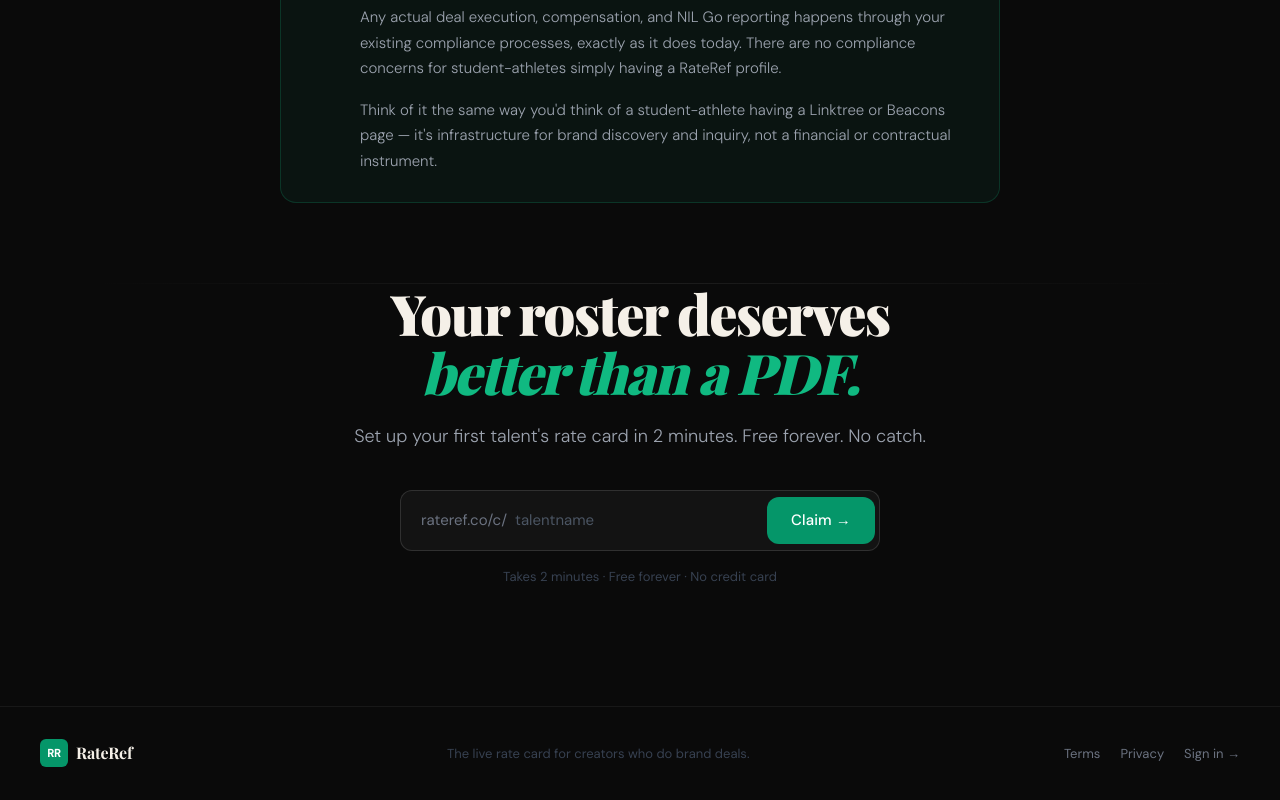
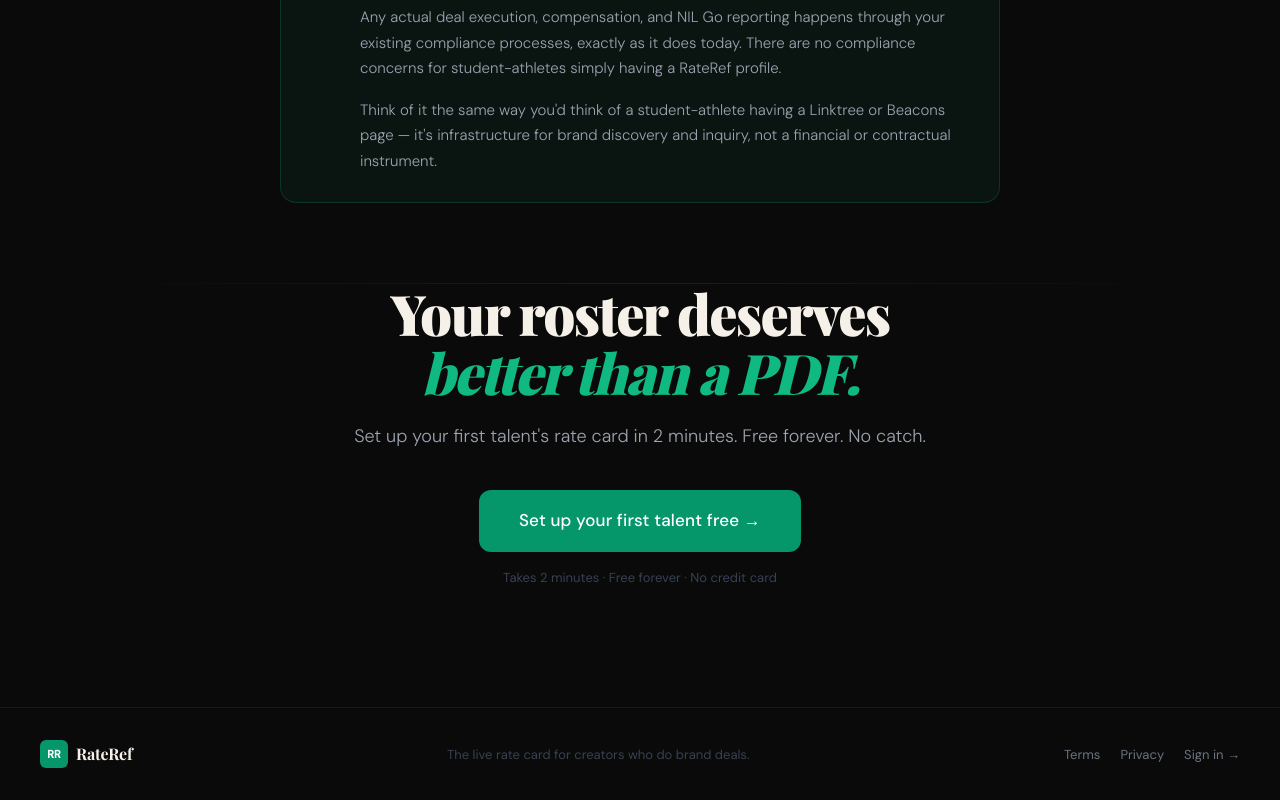
Before and after one commit to boilereup2230/rateref-main, a Next.js app: page /for-agencies in a window 1280 px wide. Shown: the part 3413-4213 px from the top of the page. Built offline with nearby package versions, Linux system fonts and the light colour scheme; a web font is replaced by a local one.

Commit message:
Update page.tsx

```diff
--- a/app/for-agencies/page.tsx
+++ b/app/for-agencies/page.tsx
@@ -1,17 +1,4 @@
-'use client'
-import { useState } from 'react'
-import { useRouter } from 'next/navigation'
-
 export default function ForAgenciesPage() {
-  const [slugInput, setSlugInput] = useState('')
-  const router = useRouter()
-
-  function handleClaim(e: React.FormEvent) {
-    e.preventDefault()
-    if (slugInput.trim()) {
-      router.push(`/setup?slug=${slugInput.trim()}`)
-    }
-  }
 
   return (
     <div style={{ margin: 0, padding: 0, fontFamily: "'Georgia', 'Times New Roman', serif", background: '#0a0a0a', color: '#f5f0e8', minHeight: '100vh', overflowX: 'hidden' }}>
@@ -33,11 +20,6 @@ export default function ForAgenciesPage() {
         .nav-link.active { color: #10b981; }
         .nil-callout { background: rgba(16,185,129,0.06); border: 1px solid rgba(16,185,129,0.2); border-radius: 16px; padding: 28px; }
         .step-num { font-family: 'Playfair Display', serif; font-size: 48px; font-weight: 900; color: rgba(16,185,129,0.15); line-height: 1; margin-bottom: 12px; }
-        .claim-box { display: flex; align-items: center; background: rgba(255,255,255,0.04); border: 1px solid rgba(255,255,255,0.12); border-radius: 12px; padding: 4px; max-width: 480px; transition: border-color .2s; }
-        .claim-box:focus-within { border-color: rgba(16,185,129,0.4); }
-        .claim-prefix { font-family: 'DM Sans', sans-serif; font-size: 15px; color: #6b7280; padding: 0 0 0 16px; white-space: nowrap; }
-        .claim-input { flex: 1; background: transparent; border: none; outline: none; color: #f5f0e8; font-family: 'DM Sans', sans-serif; font-size: 15px; padding: 14px 8px; min-width: 0; }
-        .claim-input::placeholder { color: #4b5563; }
         .badge { display: inline-block; padding: 3px 10px; border-radius: 20px; font-size: 12px; font-family: 'DM Sans', sans-serif; font-weight: 500; }
         .badge-green { background: rgba(16,185,129,0.15); color: #6ee7b7; }
         @media(max-width:768px) {
@@ -46,9 +28,6 @@ export default function ForAgenciesPage() {
           .hero-title { font-size: 42px !important; }
           .features-grid { grid-template-columns: 1fr !important; }
           .steps-grid { grid-template-columns: 1fr !important; }
-          .claim-box { flex-direction: column; align-items: stretch; background: transparent; border: none; padding: 0; gap: 8px; }
-          .claim-prefix { display: none; }
-          .claim-input { background: rgba(255,255,255,0.04); border: 1px solid rgba(255,255,255,0.12); border-radius: 12px; padding: 14px 16px; }
         }
       `}</style>
 
@@ -82,7 +61,7 @@ export default function ForAgenciesPage() {
           </p>
           <div style={{ display: 'flex', gap: 16, justifyContent: 'center', flexWrap: 'wrap' }}>
             <a href="/setup" className="cta-btn" style={{ fontSize: 17, padding: '18px 36px' }}>Set up your first talent free →</a>
-            <a href="/" className="body-text" style={{ display: 'inline-flex', alignItems: 'center', gap: 8, color: '#9ca3af', padding: '18px 24px', fontSize: 15, textDecoration: 'none', transition: 'color .2s' }}>See how it works ↓</a>
+            <a href="/#how" className="body-text" style={{ display: 'inline-flex', alignItems: 'center', gap: 8, color: '#9ca3af', padding: '18px 24px', fontSize: 15, textDecoration: 'none', transition: 'color .2s' }}>See how it works ↓</a>
           </div>
           <p className="body-text" style={{ color: '#374151', fontSize: 13, marginTop: 16 }}>Free forever on the free tier · No credit card · Takes 2 minutes per talent</p>
         </div>
@@ -234,23 +213,10 @@ export default function ForAgenciesPage() {
         <p className="body-text" style={{ color: '#9ca3af', fontSize: 18, marginBottom: 40, lineHeight: 1.6, fontWeight: 300 }}>
           Set up your first talent's rate card in 2 minutes. Free forever. No catch.
         </p>
-        <form onSubmit={handleClaim} style={{ maxWidth: 480, margin: '0 auto 16px' }}>
-          <div className="claim-box">
-            <span className="claim-prefix body-text">rateref.co/c/</span>
-            <input
-              type="text"
-              className="claim-input"
-              placeholder="talentname"
-              value={slugInput}
-              onChange={e => setSlugInput(e.target.value.toLowerCase().replace(/[^a-z0-9-]/g, ''))}
-              maxLength={30}
-            />
-            <button type="submit" className="cta-btn" style={{ flexShrink: 0, padding: '12px 24px', fontSize: 15 }}>
-              Claim →
-            </button>
-          </div>
-        </form>
-        <p className="body-text" style={{ color: '#374151', fontSize: 13 }}>Takes 2 minutes · Free forever · No credit card</p>
+        <a href="/setup" className="cta-btn" style={{ fontSize: 17, padding: '18px 40px' }}>
+          Set up your first talent free →
+        </a>
+        <p className="body-text" style={{ color: '#374151', fontSize: 13, marginTop: 16 }}>Takes 2 minutes · Free forever · No credit card</p>
       </section>
 
       {/* Footer */}
```
